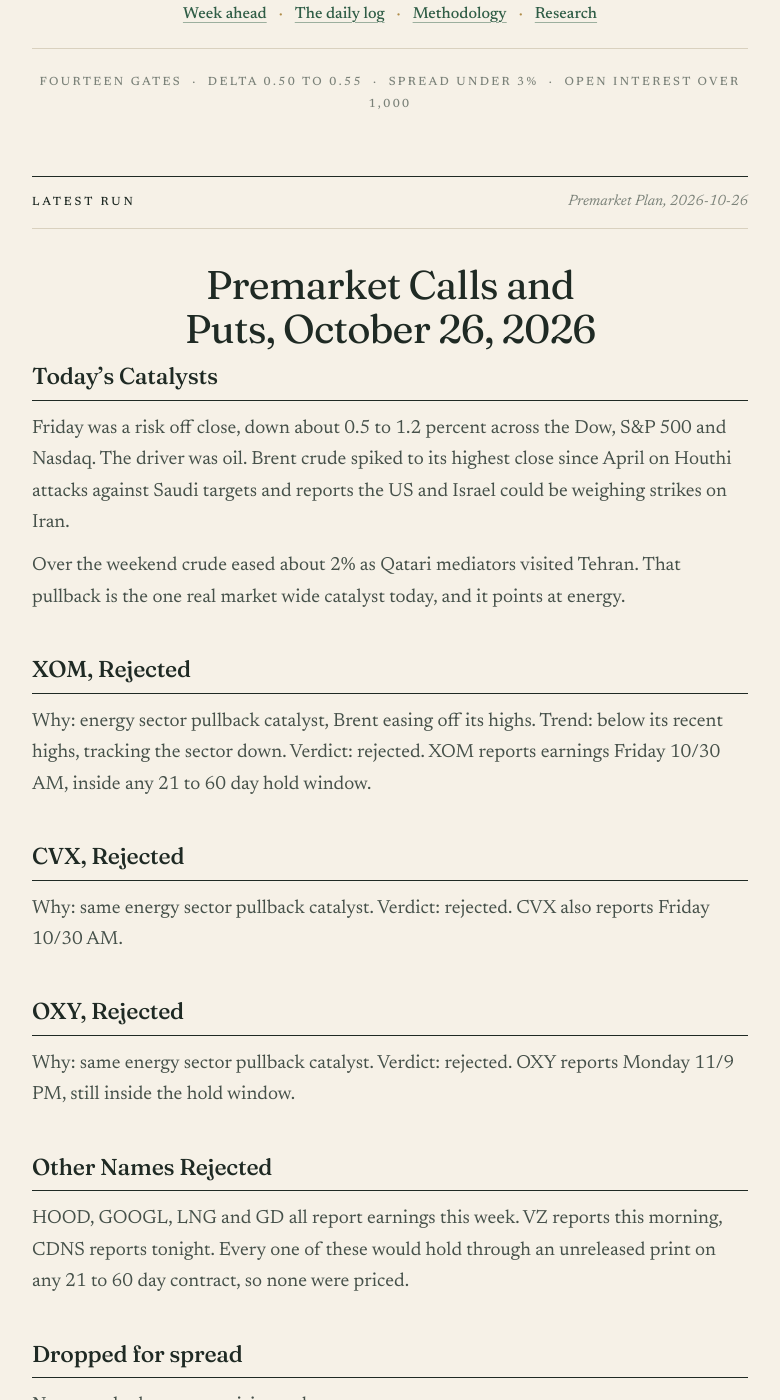
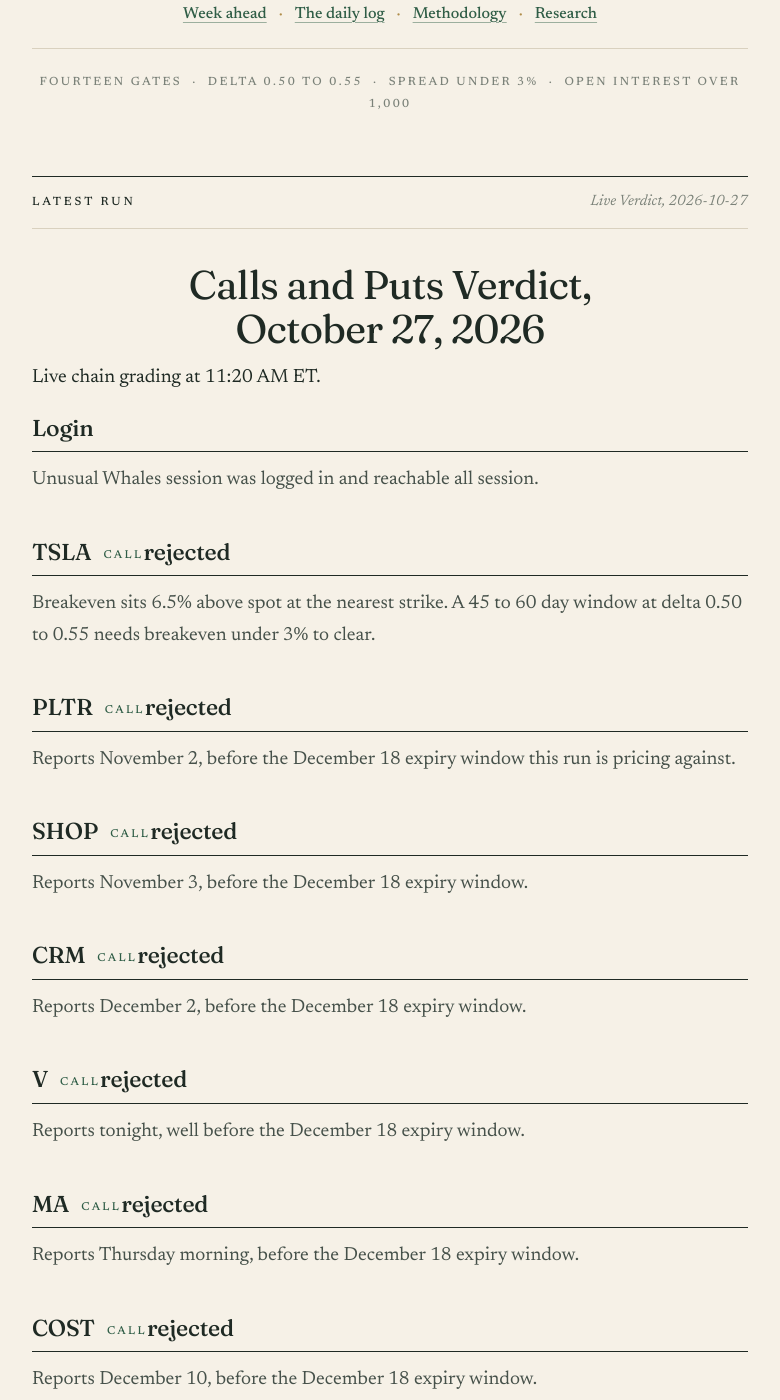
Before and after one commit to carolinehutchins05-prog/options-desk, a Jekyll site: the page built from index.md, in a window 1280 px wide and 1400 px high, scrolled down 418 px. Shown: the whole window, without its empty margins (250-1030 px from the left). Built offline with Jekyll 4.4.1, drawn with Linux system fonts in a browser that asks for light colours; some of the changed text lies outside the part shown.

Commit message:
Live Verdict, 2026-10-27
Co-Authored-By: Claude Opus 5 <noreply@anthropic.com>

```diff
--- a/index.md
+++ b/index.md
@@ -10,36 +10,55 @@ title: Options Desk
 <p class="hero-links"><a href="week-ahead/">Week ahead</a><span>&middot;</span><a href="archive/">The daily log</a><span>&middot;</span><a href="methodology">Methodology</a><span>&middot;</span><a href="research/">Research</a></p>
 <p class="rules">Fourteen gates &nbsp;&middot;&nbsp; Delta 0.50 to 0.55 &nbsp;&middot;&nbsp; Spread under 3% &nbsp;&middot;&nbsp; Open interest over 1,000</p>
 </section>
-<div class="latest-head"><span class="eyebrow">Latest run</span><span class="meta">Premarket Plan, 2026-10-26</span></div>
+<div class="latest-head"><span class="eyebrow">Latest run</span><span class="meta">Live Verdict, 2026-10-27</span></div>
 
 <div class="report" markdown="1">
 
-# Premarket Calls and Puts, October 26, 2026
+# Calls and Puts Verdict, October 27, 2026
 
-## Today's Catalysts
-Friday was a risk off close, down about 0.5 to 1.2 percent across the Dow, S&P 500 and Nasdaq. The driver was oil. Brent crude spiked to its highest close since April on Houthi attacks against Saudi targets and reports the US and Israel could be weighing strikes on Iran.
+Live chain grading at 11:20 AM ET.
 
-Over the weekend crude eased about 2% as Qatari mediators visited Tehran. That pullback is the one real market wide catalyst today, and it points at energy.
+## Login
+Unusual Whales session was logged in and reachable all session.
 
-## XOM, Rejected
-Why: energy sector pullback catalyst, Brent easing off its highs.
-Trend: below its recent highs, tracking the sector down.
-Verdict: rejected. XOM reports earnings Friday 10/30 AM, inside any 21 to 60 day hold window.
+## TSLA CALL rejected
+Breakeven sits 6.5% above spot at the nearest strike. A 45 to 60 day window at delta 0.50 to 0.55 needs breakeven under 3% to clear.
 
-## CVX, Rejected
-Why: same energy sector pullback catalyst.
-Verdict: rejected. CVX also reports Friday 10/30 AM.
+## PLTR CALL rejected
+Reports November 2, before the December 18 expiry window this run is pricing against.
 
-## OXY, Rejected
-Why: same energy sector pullback catalyst.
-Verdict: rejected. OXY reports Monday 11/9 PM, still inside the hold window.
+## SHOP CALL rejected
+Reports November 3, before the December 18 expiry window.
 
-## Other Names Rejected
-HOOD, GOOGL, LNG and GD all report earnings this week. VZ reports this morning, CDNS reports tonight. Every one of these would hold through an unreleased print on any 21 to 60 day contract, so none were priced.
+## CRM CALL rejected
+Reports December 2, before the December 18 expiry window.
+
+## V CALL rejected
+Reports tonight, well before the December 18 expiry window.
+
+## MA CALL rejected
+Reports Thursday morning, before the December 18 expiry window.
+
+## COST CALL rejected
+Reports December 10, before the December 18 expiry window.
+
+## JNJ CALL rejected
+Spread 5.2% of mark, volume only 84 today at the nearest strike. Dead chain despite low implied volatility.
+
+## AMD CALL rejected
+Clean trend confirmation, price above a rising 50 day average. Reports November 3, before the December 18 expiry window.
+
+## LUV CALL rejected
+Spread 6.8% of mark, volume only 47 today, breakeven 5.8% from spot.
 
 ## Dropped for spread
-None reached contract pricing today.
+LUV $42.50 call, December 18 expiry, spread 6.8%.
 
-No candidate cleared every gate today. Zero is a valid outcome. The 10 AM run rechecks on live quotes.
+## Sector Call
+This morning's call had Semiconductors, Technology and Airlines higher, Energy, Healthcare and Staples lower. The live tape confirmed five of the six calls. Healthcare is the one that flipped, it opened weak and turned positive by late morning.
+
+## Trend Screen
+Semiconductors rallied hard today, but NVDA, AVGO, MU and MRVL are all still trading below their own 50 day average. AMD is the lone semiconductor name confirmed in an actual uptrend. Airlines popped too, DAL and UAL sit below their 50 day, LUV is the lone confirmed name. Every energy and consumer staples name checked still trades above its own 50 day average even on a red session, so a bearish contract on any of them would be fighting an uptrend on top of today's policy on puts.
+
 
 </div>
```
Also changed, not shown: _redacted_2026-10-27_verdict.md (added, +50 -0 lines), archive/2026-10-27-verdict.md (added, +50 -0 lines), archive/index.md (+1 -0 lines).
